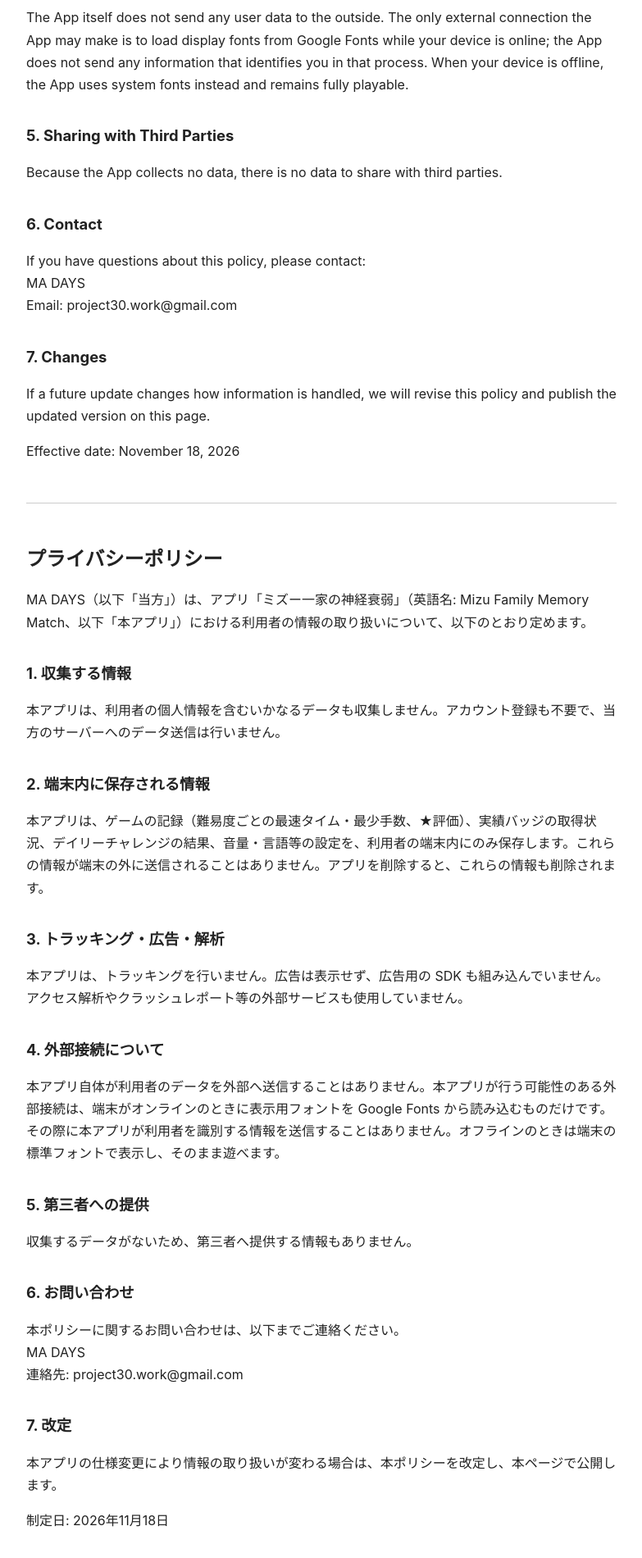
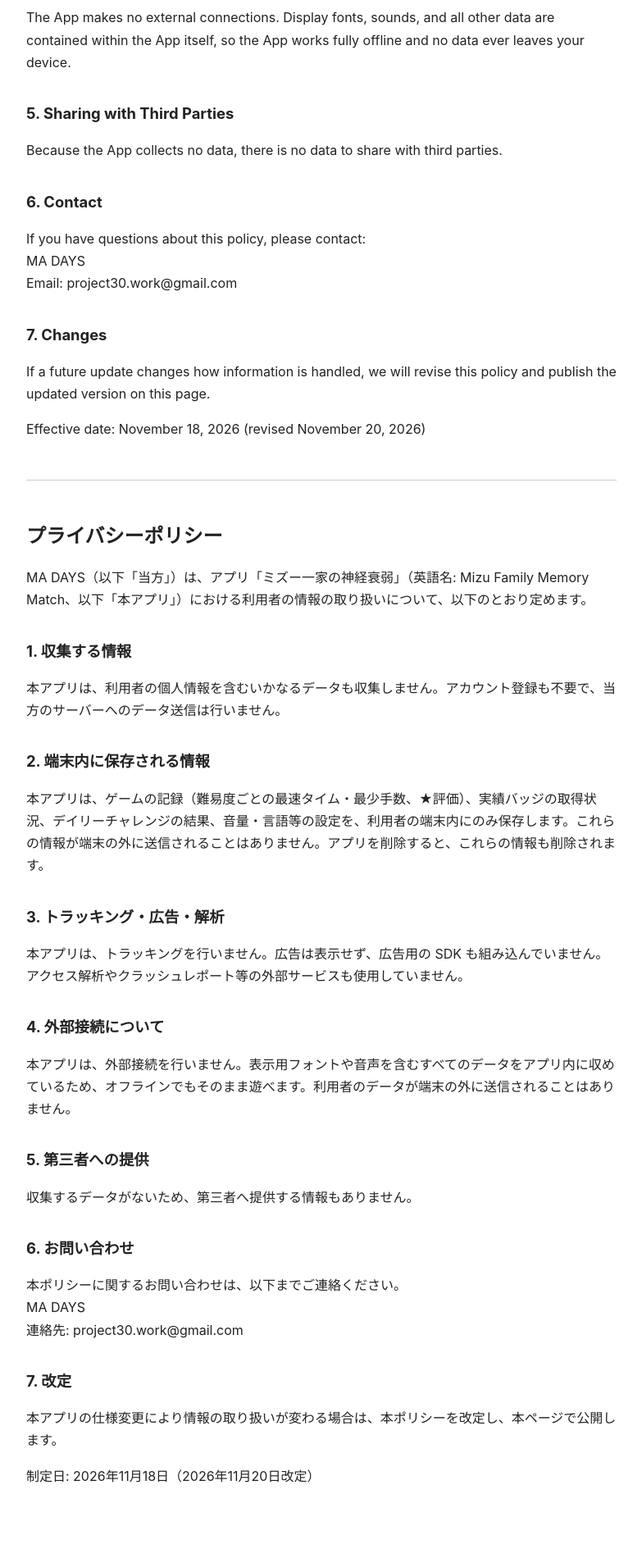
Before and after one commit to madays-jp/mizu-starpath, a plain HTML site: page privacy/memory-match.html in a window 1280 px wide. Shown: the part 674-2574 px from the top of the page at 82% size, without its empty margins (248-1031 px from the left). After the commit the page ends 2520 px from the top, so only its background shows below. Drawn offline with Linux system fonts and the light colour scheme.

Commit message:
Revise Memory Match privacy policy: no external connections (fonts bundled)

```diff
--- a/privacy/memory-match.html
+++ b/privacy/memory-match.html
@@ -25,7 +25,7 @@
 <p>The App does not track you. It shows no advertising and contains no advertising SDKs. It does not use analytics or crash-reporting services.</p>
 
 <h2>4. External Connections</h2>
-<p>The App itself does not send any user data to the outside. The only external connection the App may make is to load display fonts from Google Fonts while your device is online; the App does not send any information that identifies you in that process. When your device is offline, the App uses system fonts instead and remains fully playable.</p>
+<p>The App makes no external connections. Display fonts, sounds, and all other data are contained within the App itself, so the App works fully offline and no data ever leaves your device.</p>
 
 <h2>5. Sharing with Third Parties</h2>
 <p>Because the App collects no data, there is no data to share with third parties.</p>
@@ -38,7 +38,7 @@ Email: project30.work@gmail.com</p>
 <h2>7. Changes</h2>
 <p>If a future update changes how information is handled, we will revise this policy and publish the updated version on this page.</p>
 
-<p>Effective date: November 18, 2026</p>
+<p>Effective date: November 18, 2026 (revised November 20, 2026)</p>
 
 <hr>
 
@@ -55,7 +55,7 @@ Email: project30.work@gmail.com</p>
 <p>本アプリは、トラッキングを行いません。広告は表示せず、広告用の SDK も組み込んでいません。アクセス解析やクラッシュレポート等の外部サービスも使用していません。</p>
 
 <h2>4. 外部接続について</h2>
-<p>本アプリ自体が利用者のデータを外部へ送信することはありません。本アプリが行う可能性のある外部接続は、端末がオンラインのときに表示用フォントを Google Fonts から読み込むものだけです。その際に本アプリが利用者を識別する情報を送信することはありません。オフラインのときは端末の標準フォントで表示し、そのまま遊べます。</p>
+<p>本アプリは、外部接続を行いません。表示用フォントや音声を含むすべてのデータをアプリ内に収めているため、オフラインでもそのまま遊べます。利用者のデータが端末の外に送信されることはありません。</p>
 
 <h2>5. 第三者への提供</h2>
 <p>収集するデータがないため、第三者へ提供する情報もありません。</p>
@@ -68,7 +68,7 @@ MA DAYS<br>
 <h2>7. 改定</h2>
 <p>本アプリの仕様変更により情報の取り扱いが変わる場合は、本ポリシーを改定し、本ページで公開します。</p>
 
-<p>制定日: 2026年11月18日</p>
+<p>制定日: 2026年11月18日（2026年11月20日改定）</p>
 
 </body>
 </html>
```
